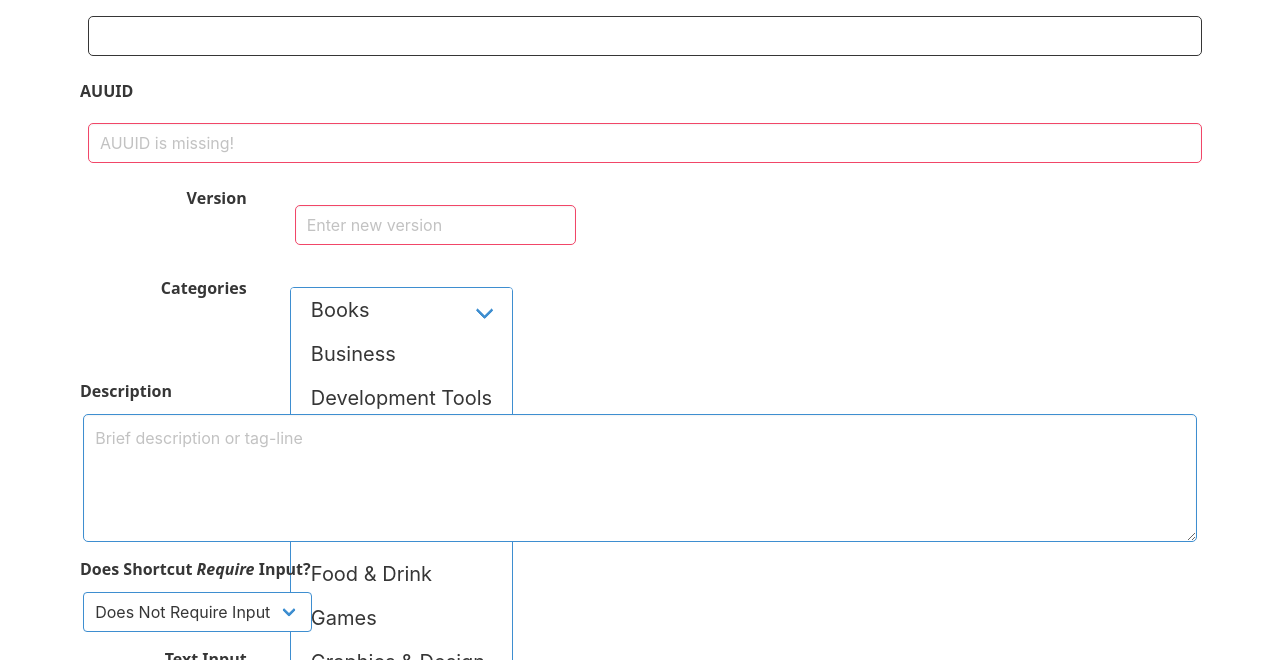
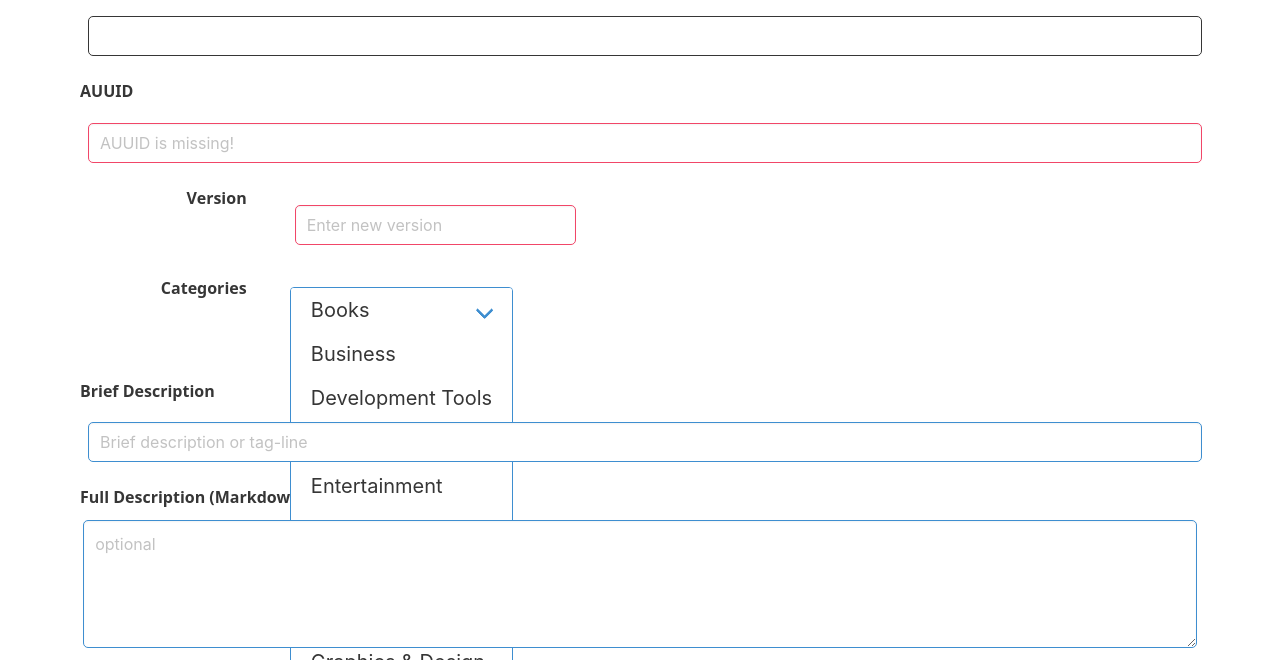
Before and after one commit to ShortcutsPro/featured, a plain HTML site: page publish.html in a window 1280 px wide. Shown: the part 135-795 px from the top of the page. Drawn offline with nearby package versions, Linux system fonts and the light colour scheme.

Commit message:
Added Markdown description entry to publish form

```diff
--- a/publish.html
+++ b/publish.html
@@ -122,12 +122,18 @@
 
 
         <div class="field">
-          <label class="label" for="description">Description</label>
+          <label class="label" for="description">Brief Description</label>
           <div class="control">
-            <textarea class="textarea is-info is-normal" id="description" placeholder="Brief description or tag-line" value=""></textarea>
+            <input class="input is-info is-normal" id="description" placeholder="Brief description or tag-line" value="">
           </div>
         </div>
 
+        <div class="field">
+          <label class="label" for="markdown">Full Description (Markdown)</label>
+          <div class="control">
+            <textarea class="textarea is-info is-normal" id="markdown" placeholder="optional" value=""></textarea>
+          </div>
+        </div>
 
         <div class="container is-centered">
           <div class="field">
@@ -253,7 +259,7 @@
                     <option value="create-bustl-profile">Create Bustl Profile</option>
                     <option value="create-bustl-shortcut-library">Create Bustl. Shortcut Library</option>
                     <option value="create-pass-with-makepass">Create Pass with MakePass</option>
-                    <option value="create-open-any-app">Create “Open Any App”</option>
+                    <option value="create-open-any-app">Create "Open Any App"</option>
                     <option value="current-date-on-clipboard">Current Date On Clipboard</option>
                     <option value="cutz-go-yes">Cutz go yes</option>
                     <option value="cutz-x-callback">Cutz x-callback</option>
@@ -645,6 +651,7 @@
         auuid: document.getElementById('auuid'),
         version: document.getElementById('version'),
         description: document.getElementById('description'),
+        markdown: document.getElementById('markdown'),
         category: document.getElementById('category'),
         depends: document.getElementById('depends'),
         input: document.getElementById('input'),
@@ -741,6 +748,7 @@
           notes: form.notes.value,
           version: form.version.value,
           description: form.description.value,
+          markdown: encodeURIComponent(form.markdown.value),
           integrity: integrity,
           category: category,
           depends: depends,
```
